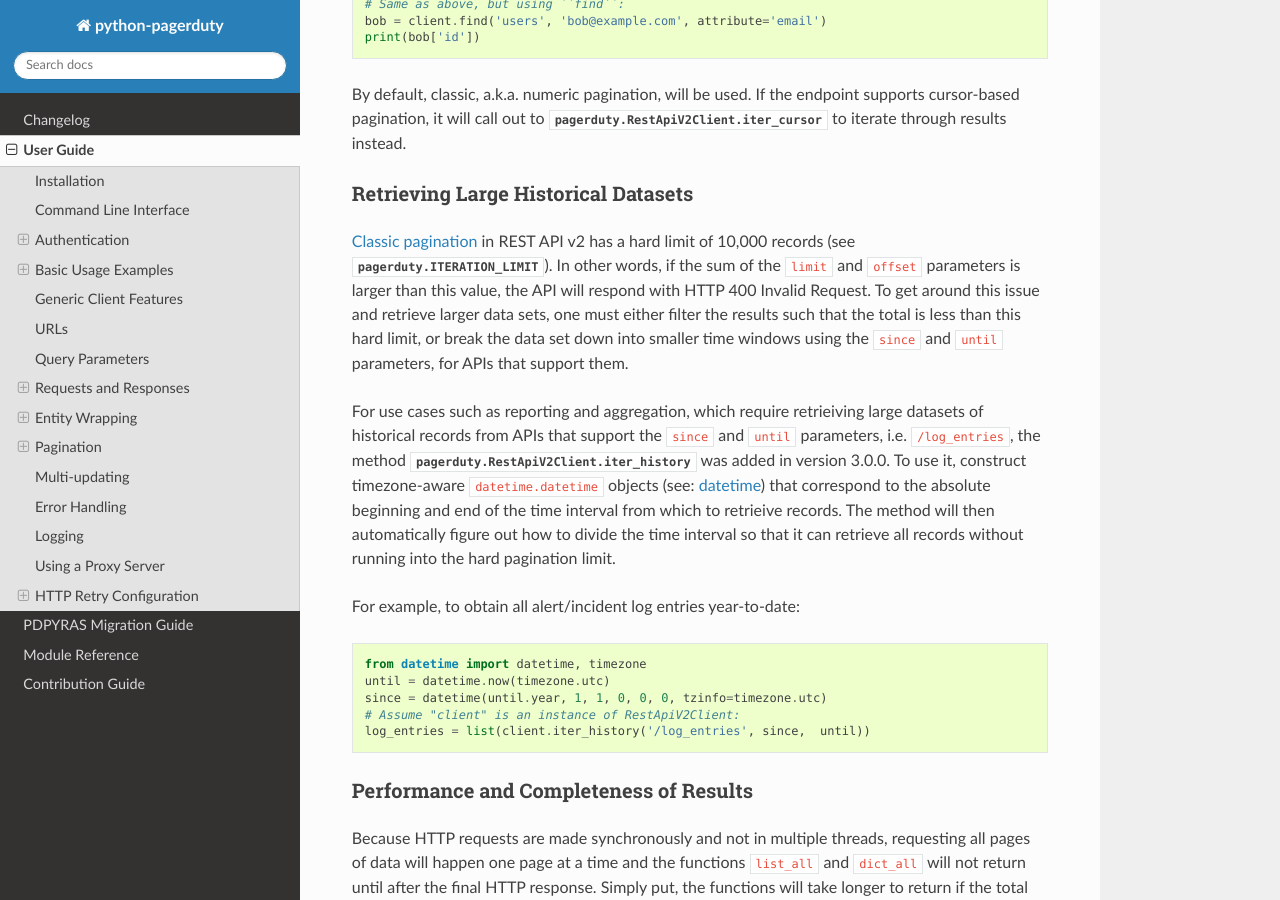
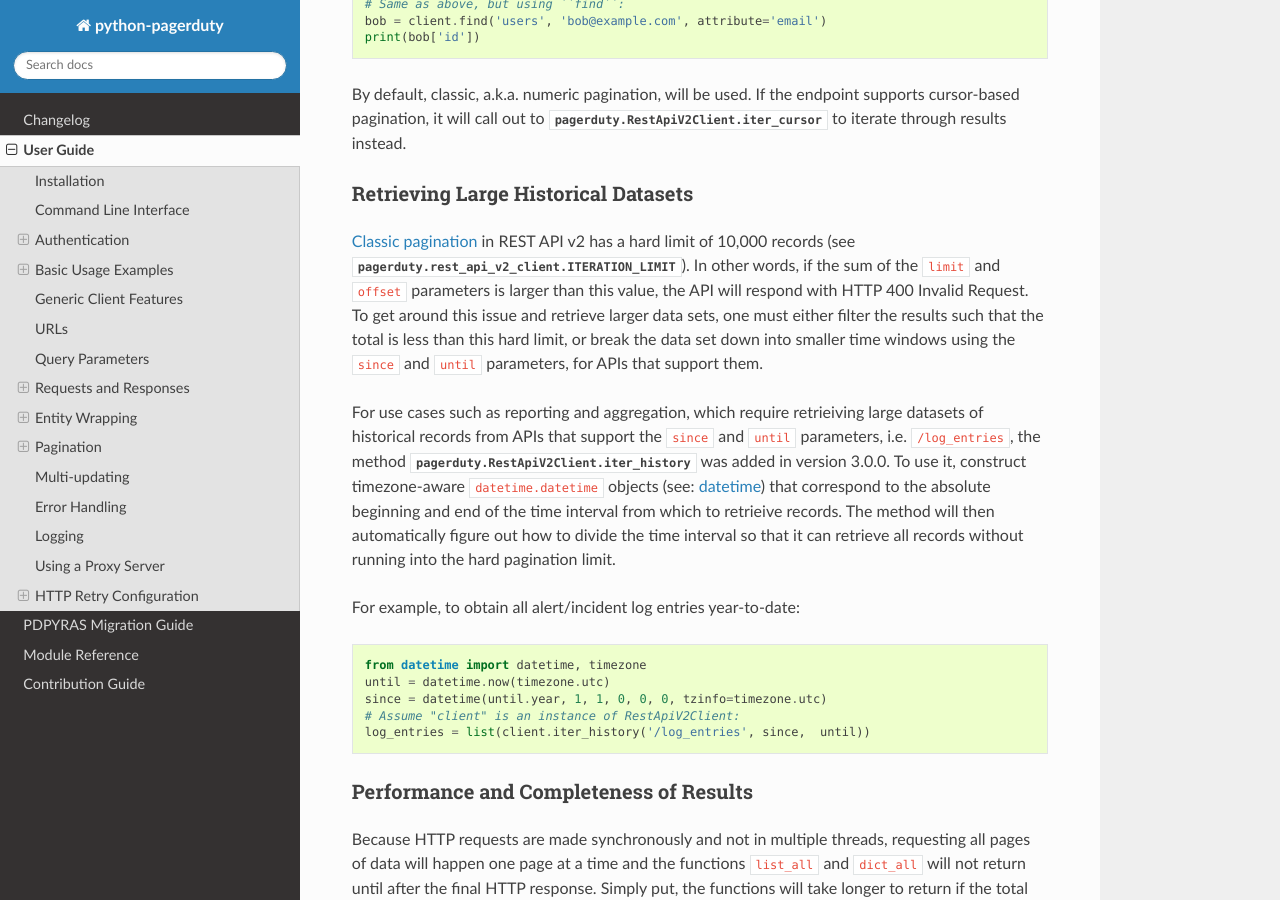
Before and after one commit to PagerDuty/python-pagerduty, a Sphinx documentation site: the page built from sphinx/source/user_guide.rst, in a window 1280 px wide and 900 px high, scrolled down 12426 px. Built offline with Sphinx 7.4.7 and the Read the Docs theme 3.1.0, drawn with Linux system fonts in a browser that asks for light colours.

Commit message:
docfix: reference to ITERATION_LIMIT

```diff
--- a/sphinx/source/user_guide.rst
+++ b/sphinx/source/user_guide.rst
@@ -651,7 +651,7 @@ Retrieving Large Historical Datasets
 `Classic pagination
 <https://developer.pagerduty.com/docs/ZG9jOjExMDI5NTU4-pagination#classic-pagination>`_
 in REST API v2 has a hard limit of 10,000 records (see
-:attr:`pagerduty.ITERATION_LIMIT`). In other words, if the sum of the ``limit``
+:attr:`pagerduty.rest_api_v2_client.ITERATION_LIMIT`). In other words, if the sum of the ``limit``
 and ``offset`` parameters is larger than this value, the API will respond with
 HTTP 400 Invalid Request. To get around this issue and retrieve larger data
 sets, one must either filter the results such that the total is less than this
```
